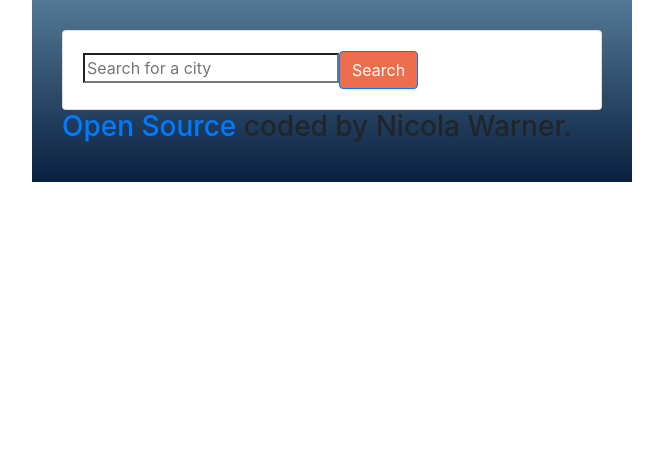
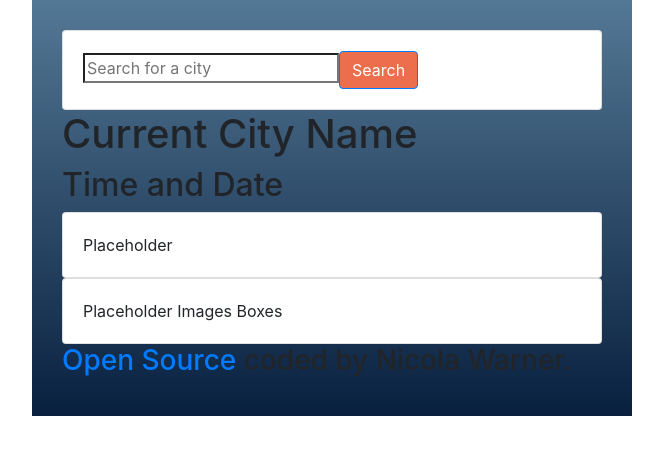
Before and after one commit to n1cnacs/weather-app-react, a React (Create React App) app: page / in a window 1280 px wide. Shown: the top 454 px of the page, without its empty margins (308-971 px from the left). Built offline with nearby package versions, Linux system fonts and the light colour scheme; no server answers.

Commit message:
Created placeholders for image and content

```diff
--- a/src/App.css
+++ b/src/App.css
@@ -3,5 +3,8 @@ div.container {
   padding: 30px;
   background-image: linear-gradient(to top, #09203f 0%, #537895 100%);
 
+};
 
+.Current-city{
+  text-align: center;
 }
--- a/src/App.js
+++ b/src/App.js
@@ -11,10 +11,24 @@ function App() {
 
                <Card>
                 <Card.Body>
-
-    < Weather />
+     < Weather />
    </Card.Body>
 </Card>
+<h1>Current City Name</h1>
+<h2>Time and Date</h2>
+<Card>
+                <Card.Body>
+    Placeholder
+   </Card.Body>
+</Card>
+
+<Card>
+                <Card.Body>
+    Placeholder Images Boxes
+   </Card.Body>
+</Card>
+
+
 
            <h3><a rel="noreferrer"href="https://github.com/n1cnacs/weather-app-react.git" target="_blank">Open Source</a> coded by Nicola Warner.</h3>
 
--- a/src/Weather.js
+++ b/src/Weather.js
@@ -3,6 +3,8 @@ import axios from "axios";
 import Loader from 'react-loader-spinner';
 import "./Weather.css";
 import Button from 'react-bootstrap/Button';
+import Form from 'react-bootstrap/Form';
+
 
 
 //
@@ -19,10 +21,10 @@ export default function Weather () {
     axios.get(apiUrl).then(handleResponse);
     return (
         <div>
-            <form>
+            <Form>
                 <input type="search" placeholder="Search for a city" />
                 <Button className="searchButton" type="submit">Search</Button>
-            </form>
+            </Form>
         <Loader
         type="Puff"
         color="#00BFFF"
```
Also changed, not shown: 1 other file (tests, documents, lock files or other folders).
